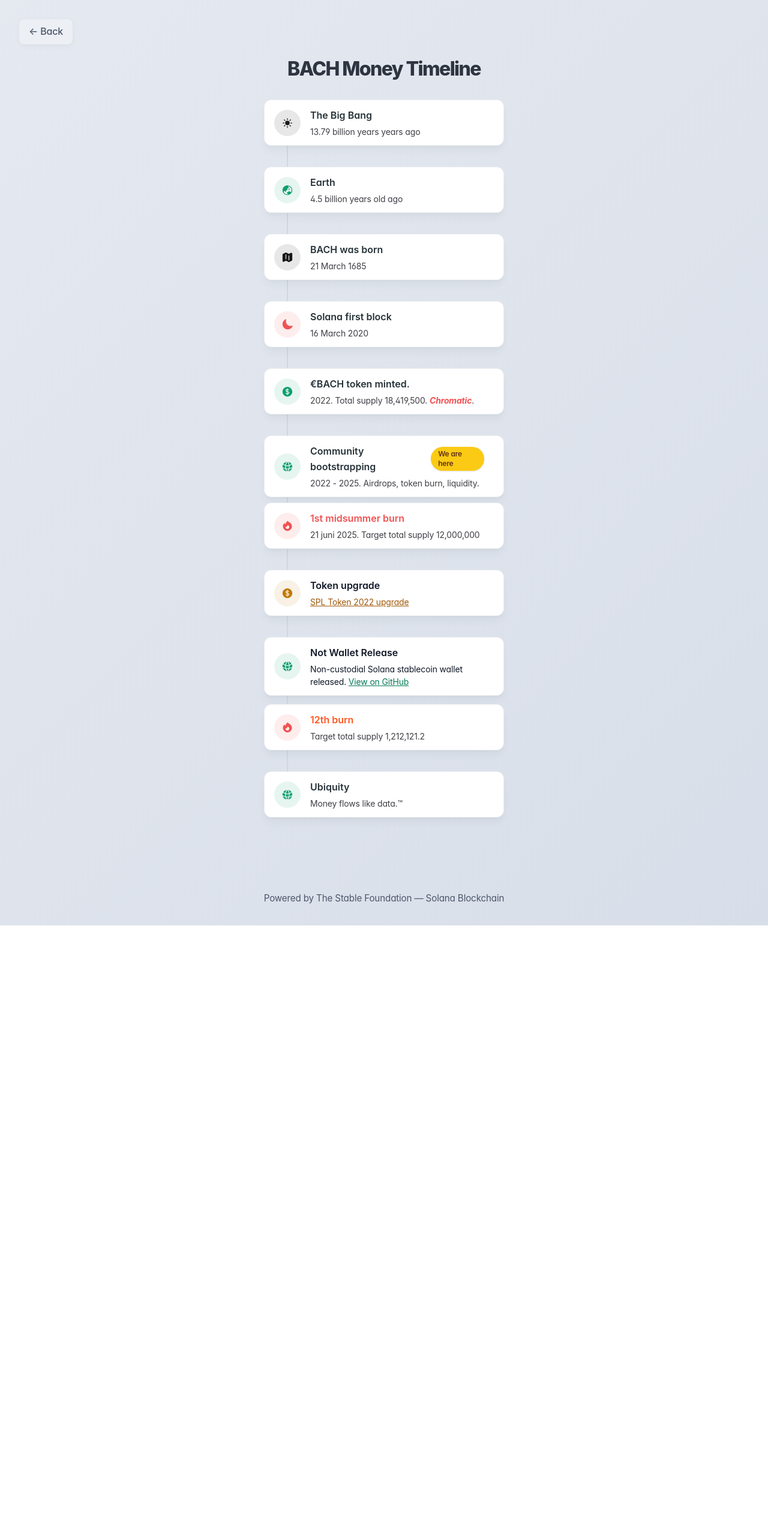
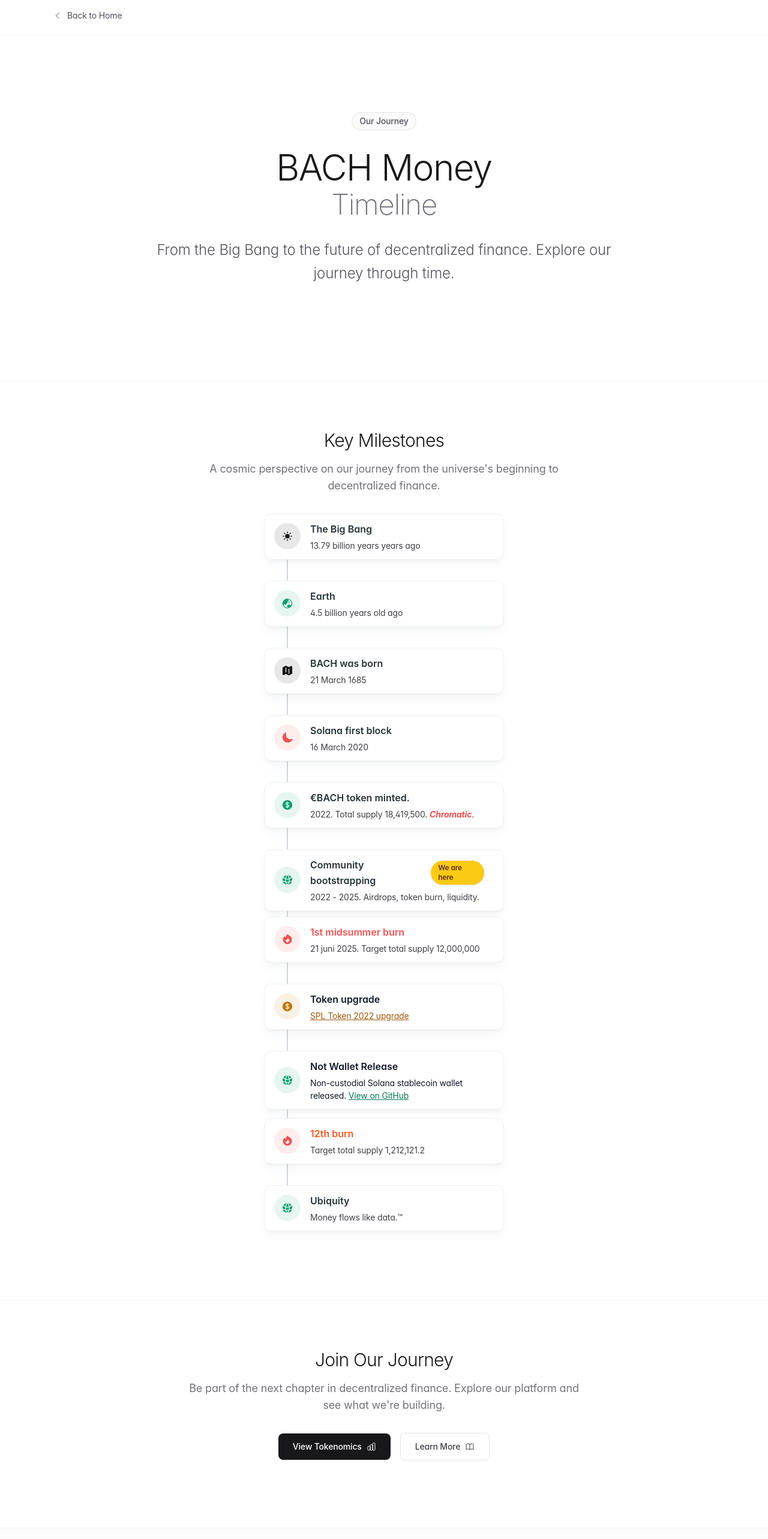
Before and after one commit to TheStableFoundation/bach-money, a Next.js app: page /timeline in a window 1280 px wide. Shown: the top 2566 px of the page at 60% size. Before the commit the page ends 1543 px from the top, so only its background shows below. Built offline with nearby package versions, Linux system fonts and the light colour scheme.

Commit message:
Redesign timeline page with modern layout and Tailwind styles

```diff
--- a/app/timeline/page.tsx
+++ b/app/timeline/page.tsx
@@ -1,53 +1,112 @@
-"use client";
-import React from "react";
-import TimelineView from "components/Timeline";
-import { useRouter } from "next/navigation";
+import Link from "next/link"
+import TimelineView from "../../components/Timeline"
+import Footer from "../../components/Layout/Footer"
 
 export default function TimelinePage() {
-  const router = useRouter();
   return (
-    <main
-      style={{
-        minHeight: "100vh",
-        background: "linear-gradient(135deg, #e5e9f0 0%, #d8dee9 100%)",
-        display: "flex",
-        flexDirection: "column",
-        alignItems: "center",
-        justifyContent: "center",
-        fontFamily: "'Inter', 'Helvetica Neue', Arial, sans-serif",
-        color: "#2e3440",
-        padding: "2rem",
-      }}
-    >
-      <button
-        onClick={() => router.push("/")}
-        style={{
-          position: "absolute",
-          left: 32,
-          top: 32,
-          background: "#eceff4",
-          color: "#4c566a",
-          border: "none",
-          borderRadius: "0.5rem",
-          padding: "0.5rem 1rem",
-          fontWeight: 500,
-          cursor: "pointer",
-          boxShadow: "0 2px 8px 0 #4c566a11",
-          transition: "background 0.2s",
-          zIndex: 10,
-        }}
-      >
-        ← Back
-      </button>
-      <div style={{ marginTop: "3rem", marginBottom: "2rem", padding: "1rem" }}>
-        <h1 style={{ fontSize: "2rem", fontWeight: 800, marginBottom: "2rem", textAlign: "center" }}>
-          BACH Money Timeline
-        </h1>
-        <TimelineView />
-      </div>
-      <footer style={{ marginTop: "2.5rem", color: "#4c566a", fontSize: "0.95rem", padding: "0 1rem", textAlign: "center" }}>
-        Powered by The Stable Foundation &mdash; Solana Blockchain
-      </footer>
-    </main>
-  );
+    <>
+      {/* Header with back navigation */}
+      <section className="border-b border-gray-100 dark:border-gray-800">
+        <div className="mx-auto max-w-6xl px-4 py-4 sm:px-6">
+          <Link
+            href="/"
+            className="inline-flex items-center gap-2 rounded-lg px-3 py-2 text-sm text-gray-600 transition-colors hover:bg-gray-50 hover:text-gray-900 sm:px-0 sm:py-0 sm:hover:bg-transparent dark:text-gray-400 dark:hover:bg-gray-800/50 dark:hover:text-white"
+          >
+            <svg className="h-4 w-4" fill="none" stroke="currentColor" viewBox="0 0 24 24">
+              <path strokeLinecap="round" strokeLinejoin="round" strokeWidth={1.5} d="M15 19l-7-7 7-7" />
+            </svg>
+            Back to Home
+          </Link>
+        </div>
+      </section>
+
+      {/* Hero section */}
+      <section className="py-16 sm:py-24 md:py-32">
+        <div className="mx-auto max-w-6xl px-4 sm:px-6">
+          <div className="mx-auto max-w-4xl text-center">
+            <div className="mb-6 sm:mb-8">
+              <span className="inline-block rounded-full border border-gray-200 bg-gray-50 px-3 py-1 text-xs font-medium text-gray-600 sm:text-sm dark:border-gray-800 dark:bg-gray-900/50 dark:text-gray-400">
+                Our Journey
+              </span>
+            </div>
+
+            <h1 className="mb-6 text-4xl font-light tracking-tight text-gray-900 sm:mb-8 sm:text-5xl md:text-6xl dark:text-white">
+              BACH Money
+              <span className="mt-1 block text-3xl font-extralight text-gray-500 sm:mt-2 sm:text-4xl md:text-5xl dark:text-gray-400">
+                Timeline
+              </span>
+            </h1>
+
+            <p className="mx-auto mb-8 max-w-3xl text-lg leading-relaxed font-light text-gray-600 sm:text-xl md:text-2xl dark:text-gray-300">
+              From the Big Bang to the future of decentralized finance. Explore our journey through time.
+            </p>
+          </div>
+        </div>
+      </section>
+
+      {/* Timeline section */}
+      <section className="border-t border-gray-100 py-16 sm:py-20 dark:border-gray-800">
+        <div className="mx-auto max-w-6xl px-4 sm:px-6">
+          <div className="flex justify-center">
+            <div className="w-full max-w-2xl">
+              <div className="mb-8 text-center">
+                <h2 className="mb-4 text-2xl font-light text-gray-900 sm:text-3xl dark:text-white">Key Milestones</h2>
+                <p className="text-base text-gray-500 sm:text-lg dark:text-gray-400">
+                  A cosmic perspective on our journey from the universe's beginning to decentralized finance.
+                </p>
+              </div>
+
+              <div className="flex justify-center">
+                <TimelineView />
+              </div>
+            </div>
+          </div>
+        </div>
+      </section>
+
+      {/* CTA section */}
+      <section className="border-t border-gray-100 py-16 sm:py-20 dark:border-gray-800">
+        <div className="mx-auto max-w-4xl px-4 text-center sm:px-6">
+          <div className="mb-6 sm:mb-8">
+            <h2 className="mb-4 text-2xl font-light text-gray-900 sm:text-3xl dark:text-white">Join Our Journey</h2>
+            <p className="mx-auto mb-6 max-w-2xl text-base text-gray-500 sm:mb-8 sm:text-lg dark:text-gray-400">
+              Be part of the next chapter in decentralized finance. Explore our platform and see what we're building.
+            </p>
+            <div className="flex flex-col items-center justify-center gap-3 sm:flex-row sm:gap-4">
+              <Link
+                href="/tokenomics"
+                className="inline-flex w-full items-center justify-center gap-2 rounded-lg bg-gray-900 px-6 py-3 text-sm font-medium text-white transition-colors hover:bg-gray-800 sm:w-auto dark:bg-white dark:text-gray-900 dark:hover:bg-gray-100"
+              >
+                View Tokenomics
+                <svg className="h-4 w-4" fill="none" stroke="currentColor" viewBox="0 0 24 24">
+                  <path
+                    strokeLinecap="round"
+                    strokeLinejoin="round"
+                    strokeWidth={1.5}
+                    d="M9 19v-6a2 2 0 00-2-2H5a2 2 0 00-2 2v6a2 2 0 002 2h2a2 2 0 002-2zm0 0V9a2 2 0 012-2h2a2 2 0 012 2v10m-6 0a2 2 0 002 2h2a2 2 0 002-2m0 0V5a2 2 0 012-2h2a2 2 0 012 2v14a2 2 0 01-2 2h-2a2 2 0 01-2-2z"
+                  />
+                </svg>
+              </Link>
+              <Link
+                href="/about"
+                className="inline-flex w-full items-center justify-center gap-2 rounded-lg border border-gray-200 bg-white px-6 py-3 text-sm font-medium text-gray-700 transition-colors hover:bg-gray-50 sm:w-auto dark:border-gray-700 dark:bg-gray-900 dark:text-gray-300 dark:hover:bg-gray-800"
+              >
+                Learn More
+                <svg className="h-4 w-4" fill="none" stroke="currentColor" viewBox="0 0 24 24">
+                  <path
+                    strokeLinecap="round"
+                    strokeLinejoin="round"
+                    strokeWidth={1.5}
+                    d="M12 6.253v13m0-13C10.832 5.477 9.246 5 7.5 5S4.168 5.477 3 6.253v13C4.168 18.477 5.754 18 7.5 18s3.332.477 4.5 1.253m0-13C13.168 5.477 14.754 5 16.5 5c1.746 0 3.332.477 4.5 1.253v13C19.832 18.477 18.246 18 16.5 18c-1.746 0-3.332.477-4.5 1.253"
+                  />
+                </svg>
+              </Link>
+            </div>
+          </div>
+        </div>
+      </section>
+
+      <Footer />
+    </>
+  )
 }
```
